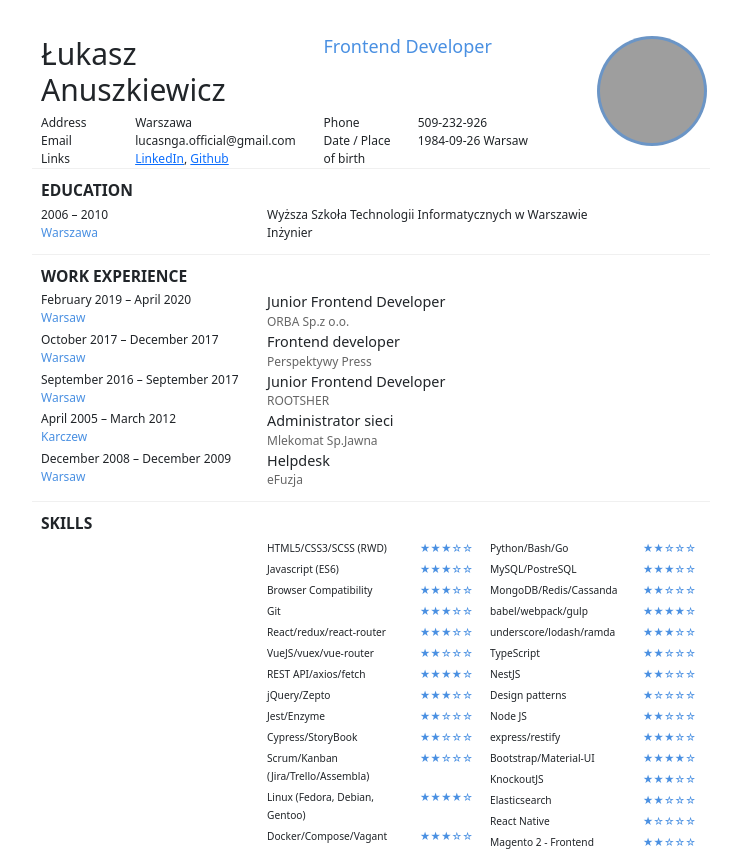
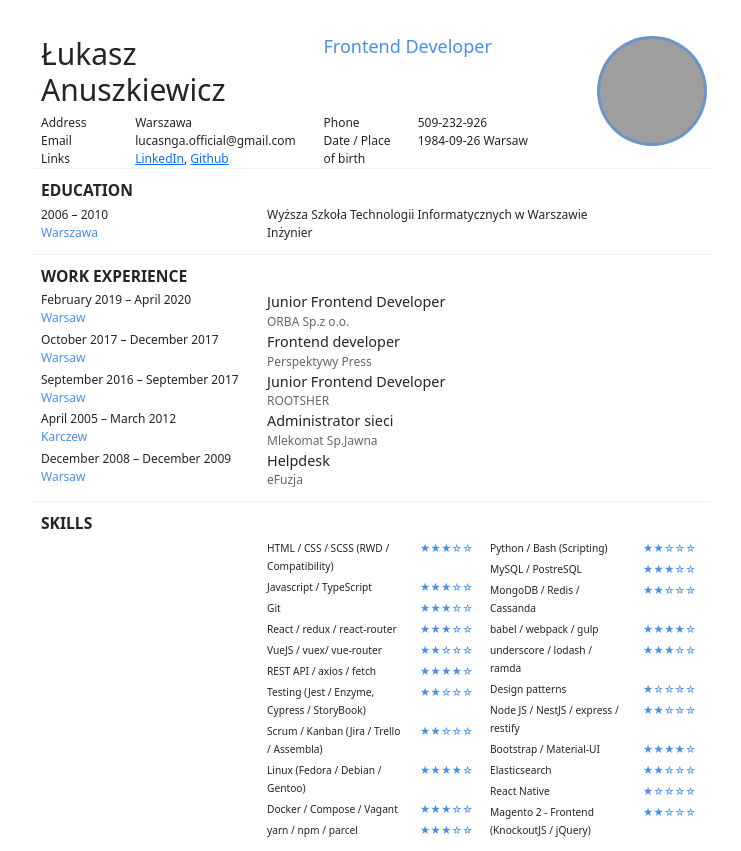
Before and after one commit to lucasnga/CV, a React (Vite) app: page / in a window 1280 px wide. Shown: the top 851 px of the page, without its empty margins (269-1010 px from the left). Built offline with nearby package versions, Linux system fonts and the light colour scheme; grey boxes are pictures that could not be loaded.

Commit message:
Compacting skills content

```diff
--- a/src/sections/SkillsSection.tsx
+++ b/src/sections/SkillsSection.tsx
@@ -2,35 +2,31 @@ import React from 'react'
 import { Skill } from '../components/Skill/Skill'
 
 const skills = [
-  { value: 3, name: 'HTML5/CSS3/SCSS (RWD)' },
-  { value: 3, name: 'Javascript (ES6)' },
-  { value: 3, name: 'Browser Compatibility' },
+  { value: 3, name: 'HTML / CSS / SCSS (RWD / Compatibility)' },
+  { value: 3, name: 'Javascript / TypeScript' },
   { value: 3, name: 'Git' },
-  { value: 3, name: 'React/redux/react-router' },
-  { value: 2, name: 'VueJS/vuex/vue-router' },
-  { value: 4, name: 'REST API/axios/fetch' },
-  { value: 3, name: 'jQuery/Zepto' },
-  { value: 2, name: 'Jest/Enzyme' },
-  { value: 2, name: 'Cypress/StoryBook' },
-  { value: 2, name: 'Scrum/Kanban (Jira/Trello/Assembla)' },
-  { value: 4, name: 'Linux (Fedora, Debian, Gentoo)' },
-  { value: 3, name: 'Docker/Compose/Vagant' },
-  { value: 3, name: 'yarn/npm/parcel' },
-  { value: 2, name: 'Python/Bash/Go' },
-  { value: 3, name: 'MySQL/PostreSQL' },
-  { value: 2, name: 'MongoDB/Redis/Cassanda' },
-  { value: 4, name: 'babel/webpack/gulp' },
-  { value: 3, name: 'underscore/lodash/ramda' },
-  { value: 2, name: 'TypeScript' },
-  { value: 2, name: 'NestJS' },
+  { value: 3, name: 'React / redux / react-router' },
+  { value: 2, name: 'VueJS / vuex/ vue-router' },
+  { value: 4, name: 'REST API / axios / fetch' },
+  {
+    value: 2,
+    name: 'Testing (Jest / Enzyme, Cypress / StoryBook)'
+  },
+  { value: 2, name: 'Scrum / Kanban (Jira / Trello / Assembla)' },
+  { value: 4, name: 'Linux (Fedora / Debian / Gentoo)' },
+  { value: 3, name: 'Docker / Compose / Vagant' },
+  { value: 3, name: 'yarn / npm / parcel' },
+  { value: 2, name: 'Python / Bash (Scripting) ' },
+  { value: 3, name: 'MySQL / PostreSQL' },
+  { value: 2, name: 'MongoDB / Redis / Cassanda' },
+  { value: 4, name: 'babel / webpack / gulp' },
+  { value: 3, name: 'underscore / lodash / ramda' },
   { value: 1, name: 'Design patterns' },
-  { value: 2, name: 'Node JS' },
-  { value: 3, name: 'express/restify' },
-  { value: 4, name: 'Bootstrap/Material-UI' },
-  { value: 3, name: 'KnockoutJS' },
+  { value: 2, name: 'Node JS / NestJS / express / restify' },
+  { value: 4, name: 'Bootstrap / Material-UI' },
   { value: 2, name: 'Elasticsearch' },
   { value: 1, name: 'React Native' },
-  { value: 2, name: 'Magento 2 - Frontend' }
+  { value: 2, name: 'Magento 2 - Frontend (KnockoutJS / jQuery)' }
 ]
 
 export const SkillsSection = (): JSX.Element => {
```
